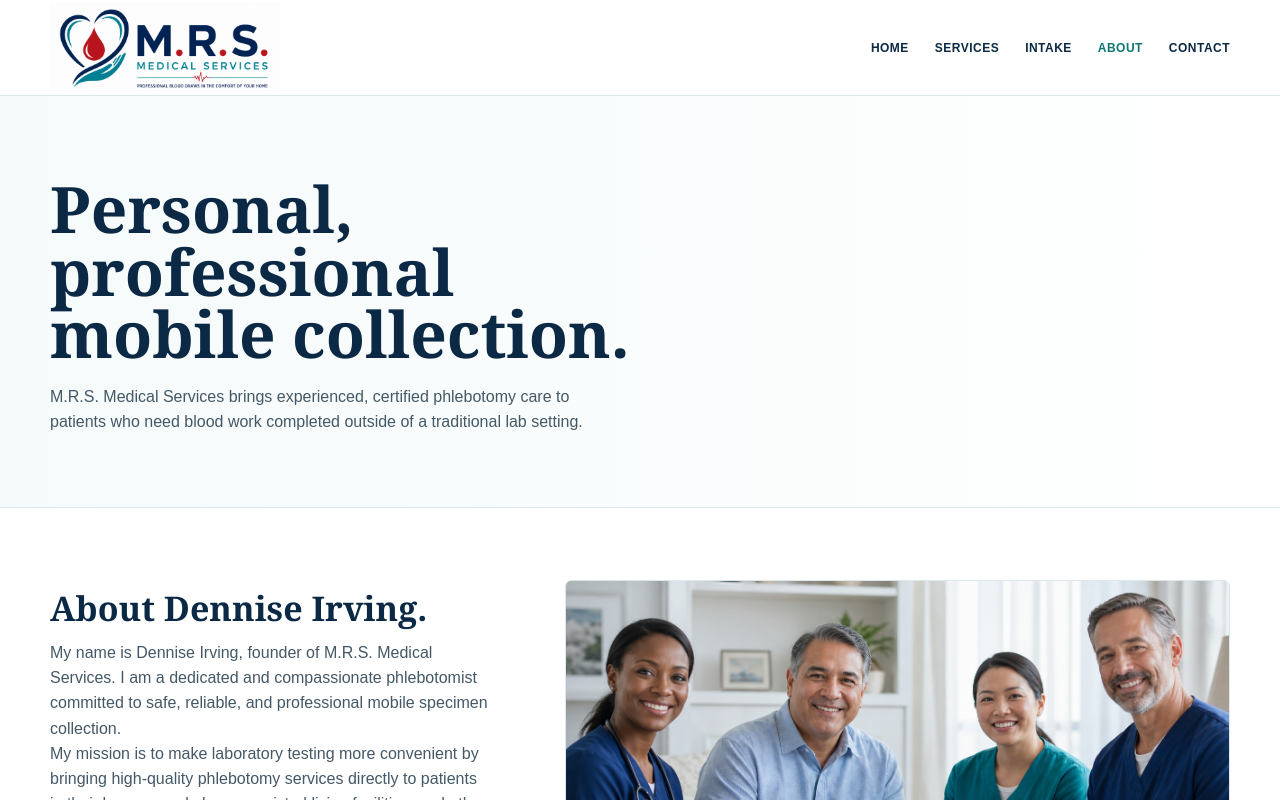
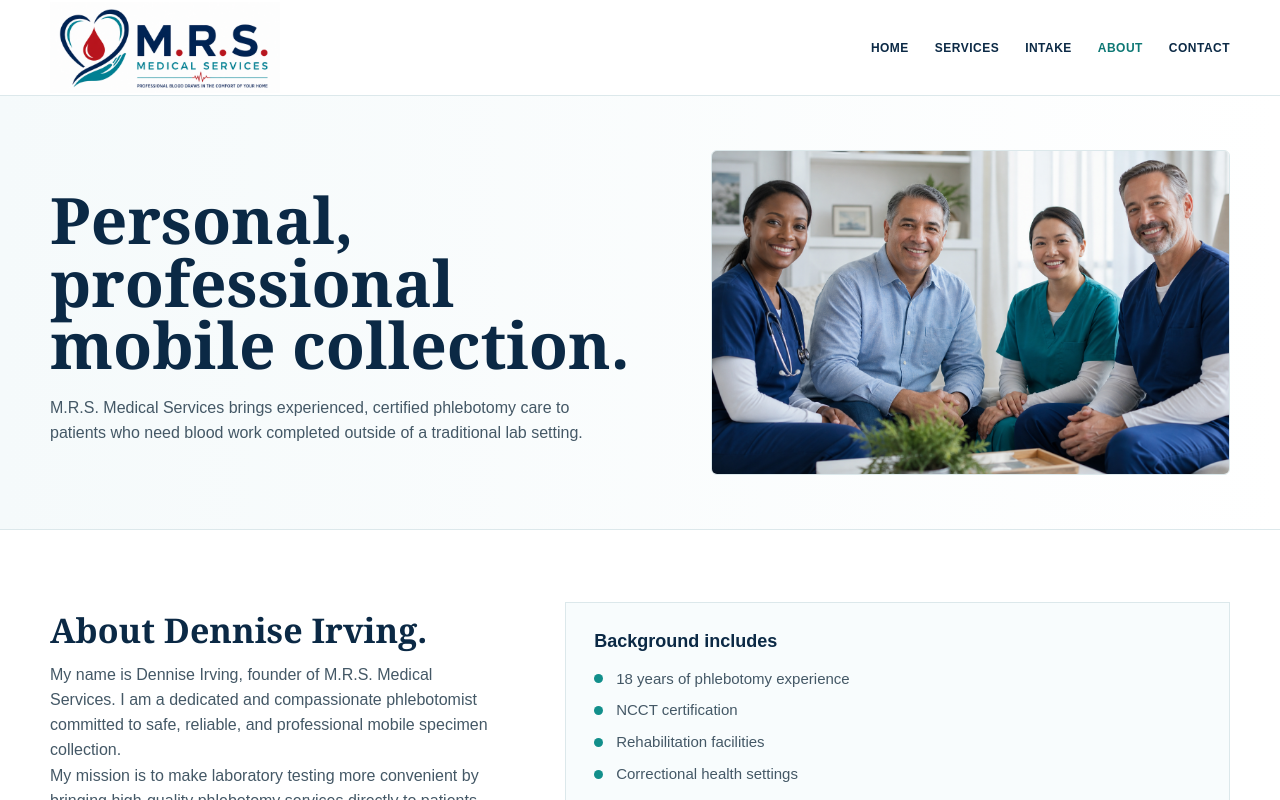
Before and after one commit to Emanuel628/MRS-Medical-Services, a React (Vite) app in the folder client/: page / in a window 1280 px wide. Both pictures are taken after a click on the button "LEARN MORE ABOUT US". Shown: the top 800 px of the page. Built offline with nearby package versions, Linux system fonts and the light colour scheme.

Commit message:
Add social preview and about hero image

```diff
--- a/client/index.html
+++ b/client/index.html
@@ -3,11 +3,27 @@
   <head>
     <meta charset="UTF-8" />
     <meta name="viewport" content="width=device-width, initial-scale=1.0" />
-    <meta name="description" content="MRS Medical Services provides professional mobile phlebotomy services." />
+    <meta name="description" content="M.R.S. Medical Services provides professional mobile phlebotomy services for homes, workplaces, offices, and care settings in Ocean County, Camden County, and Central New Jersey." />
+    <link rel="canonical" href="https://www.mrsmedicalservices.com/" />
     <link rel="icon" type="image/png" href="/favicon.png" />
     <link rel="apple-touch-icon" href="/favicon.png" />
     <link rel="manifest" href="/site.webmanifest" />
     <meta name="theme-color" content="#0b2945" />
+    <meta property="og:site_name" content="M.R.S. Medical Services" />
+    <meta property="og:title" content="M.R.S. Medical Services" />
+    <meta property="og:description" content="Professional mobile phlebotomy services for homes, workplaces, offices, and care settings." />
+    <meta property="og:type" content="website" />
+    <meta property="og:url" content="https://www.mrsmedicalservices.com/" />
+    <meta property="og:image" content="https://www.mrsmedicalservices.com/images/social-preview.png" />
+    <meta property="og:image:secure_url" content="https://www.mrsmedicalservices.com/images/social-preview.png" />
+    <meta property="og:image:type" content="image/png" />
+    <meta property="og:image:width" content="1200" />
+    <meta property="og:image:height" content="630" />
+    <meta property="og:image:alt" content="M.R.S. Medical Services mobile phlebotomy services" />
+    <meta name="twitter:card" content="summary_large_image" />
+    <meta name="twitter:title" content="M.R.S. Medical Services" />
+    <meta name="twitter:description" content="Professional mobile phlebotomy services for homes, workplaces, offices, and care settings." />
+    <meta name="twitter:image" content="https://www.mrsmedicalservices.com/images/social-preview.png" />
     <title>MRS Medical Services</title>
   </head>
   <body>
--- a/client/src/App.tsx
+++ b/client/src/App.tsx
@@ -447,12 +447,18 @@ function ServicesPage({ onNavigate }: { onNavigate: (page: PageKey) => void }) {
 function AboutPage({ onNavigate }: { onNavigate: (page: PageKey) => void }) {
   return (
     <main>
-      <PageHero title="Personal, professional mobile collection.">
-        <p>
-          M.R.S. Medical Services brings experienced, certified phlebotomy care to patients who
-          need blood work completed outside of a traditional lab setting.
-        </p>
-      </PageHero>
+      <section className="page-hero about-hero">
+        <div className="wrap about-hero-inner">
+          <div>
+            <h1>Personal, professional mobile collection.</h1>
+            <p>
+              M.R.S. Medical Services brings experienced, certified phlebotomy care to patients who
+              need blood work completed outside of a traditional lab setting.
+            </p>
+          </div>
+          <img src="/images/about-care-team.png" alt="Smiling healthcare team and patient" />
+        </div>
+      </section>
 
       <section className="section">
         <div className="wrap about-layout">
@@ -486,7 +492,6 @@ function AboutPage({ onNavigate }: { onNavigate: (page: PageKey) => void }) {
             </p>
           </div>
           <div className="about-notes">
-            <img className="about-image" src="/images/about-care-team.png" alt="Smiling healthcare team and patient" />
             <div className="about-note">
               <strong>Background includes</strong>
               <ul className="about-list">
--- a/client/src/styles/global.css
+++ b/client/src/styles/global.css
@@ -283,18 +283,21 @@ a {
   border-bottom: 1px solid var(--border);
 }
 
-.intake-hero {
+.intake-hero,
+.about-hero {
   padding: 54px 0;
 }
 
-.intake-hero-inner {
+.intake-hero-inner,
+.about-hero-inner {
   display: grid;
   grid-template-columns: minmax(0, .92fr) minmax(320px, .78fr);
   gap: 48px;
   align-items: center;
 }
 
-.intake-hero img {
+.intake-hero img,
+.about-hero img {
   width: 100%;
   aspect-ratio: 16 / 10;
   display: block;
@@ -400,16 +403,6 @@ a {
 .about-notes {
   display: grid;
   gap: 18px;
-}
-
-.about-image {
-  width: 100%;
-  aspect-ratio: 16 / 10;
-  display: block;
-  border: 1px solid var(--border);
-  border-radius: 6px;
-  object-fit: cover;
-  object-position: center;
 }
 
 .info-grid {
@@ -1158,7 +1151,8 @@ a {
     padding: 54px 0;
   }
 
-  .intake-hero-inner {
+  .intake-hero-inner,
+  .about-hero-inner {
     grid-template-columns: 1fr;
     gap: 28px;
   }
```
Also changed, not shown: client/public/images/social-preview.png (added).
